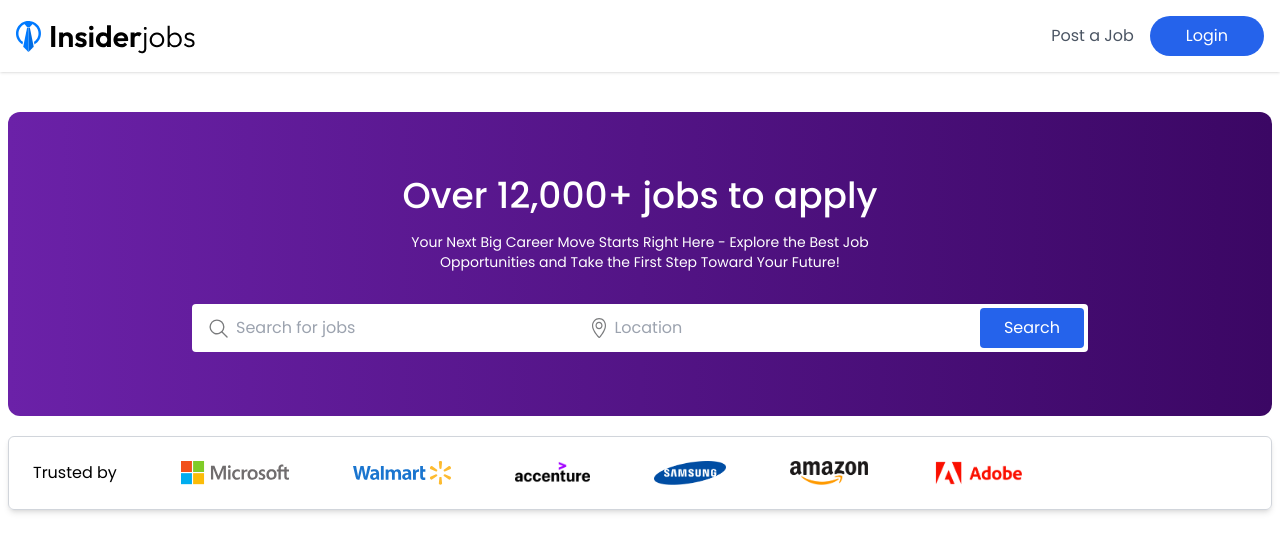
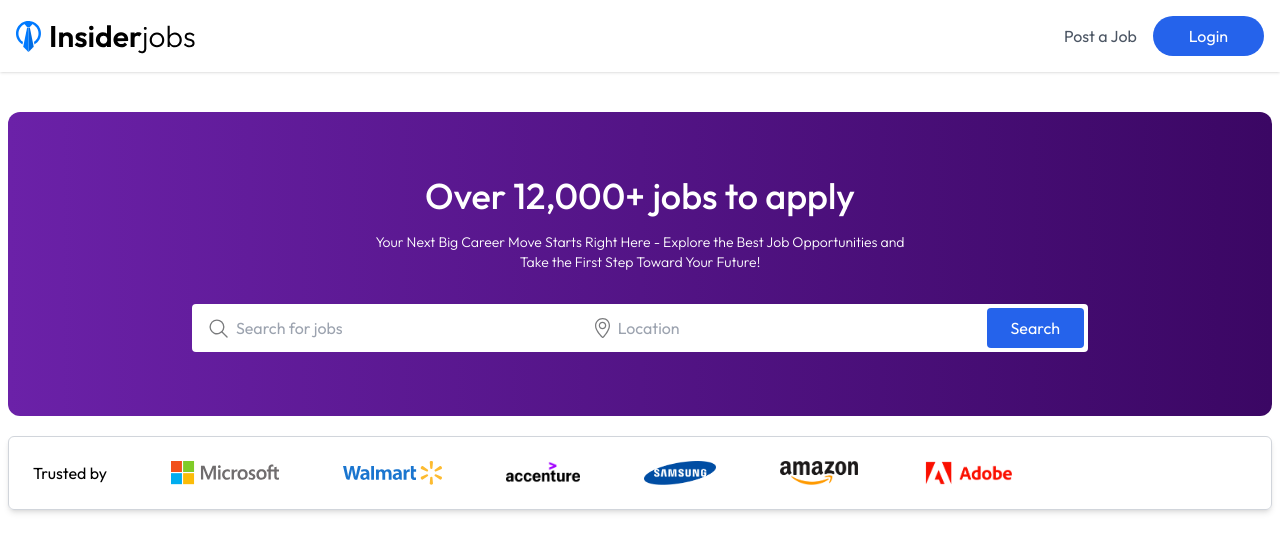
Before and after one commit to oseogbe/9jajobplug, a React (Vite) app in the folder client/: page / in a window 1280 px wide. Shown: the top 552 px of the page. Built offline with nearby package versions, Linux system fonts and the light colour scheme; no server answers.

Commit message:
font family changed

```diff
--- a/client/index.html
+++ b/client/index.html
@@ -5,10 +5,8 @@
     <link rel="icon" type="image/svg+xml" href="/vite.svg" />
     <meta name="viewport" content="width=device-width, initial-scale=1.0" />
     <title>Job Portal</title>
-    <link
-      href="https://fonts.googleapis.com/css2?family=Poppins:wght@400;500;600;700&display=swap"
-      rel="stylesheet"
-    />
+    <link rel="preconnect" href="https://fonts.gstatic.com" crossorigin>
+    <link href="https://fonts.googleapis.com/css2?family=Outfit:wght@100..900&display=swap" rel="stylesheet">
   </head>
   <body>
     <div id="root"></div>
--- a/client/src/index.css
+++ b/client/src/index.css
@@ -4,6 +4,7 @@
 
 @layer base {
   html {
-    font-family: 'Poppins', sans-serif;
+    font-family: 'Outfit', sans-serif;
+    font-optical-sizing: auto;
   }
 }
```
